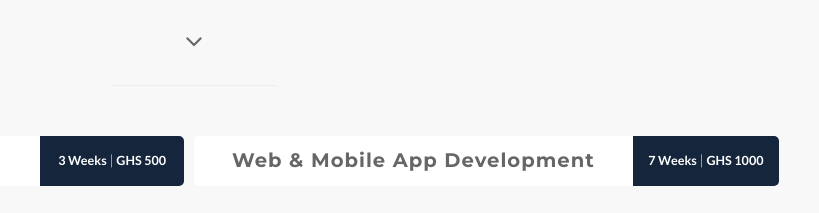
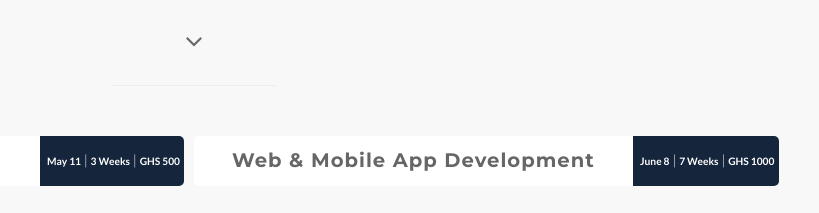
Before and after one commit to deone/thecodeschool, a plain HTML site: page index.html in a window 1280 px wide. Shown: the part 1703-1916 px from the top of the page, 446-1265 px from the left. Drawn offline with Linux system fonts and the light colour scheme.

Commit message:
Add start dates to course headers. Change payment options info.

```diff
--- a/css/style.css
+++ b/css/style.css
@@ -436,13 +436,13 @@ hr {
   margin-bottom: 0;
   font-size: 140%;
 }
-.course-header div {
+.course-header .duration-cost span {
+  font-weight: bold;
+  font-size: 73%;
+}
+.course-header .title, .course-header .duration-cost {
   height: 50px;
   padding-top: 14px;
-}
-.course-header div span {
-  font-weight: bold;
-  font-size: 90%;
 }
 .course-header .title {
   background-color: #fff;
@@ -450,6 +450,8 @@ hr {
   border-bottom-left-radius: 5px;
 }
 .course-header .duration-cost {
+  padding-left: 0.2em;
+  padding-right: 0;
   background-color: #15253C;
   border-top-right-radius: 5px;
   border-bottom-right-radius: 5px;
--- a/index.html
+++ b/index.html
@@ -186,7 +186,7 @@
                     <h3>Modern Web Frontend Development</h3>
                   </div>
                   <div class="duration-cost wow fadeInLeft col-sm-3 col-md-3">
-                    <span>3 Weeks</span> | <span>GHS 500</span>
+                    <span>May 11</span> | <span>3 Weeks</span> | <span>GHS 500</span>
                   </div>
                 </div>
                 <div class="row">
@@ -245,7 +245,7 @@
                     <h3>Web &amp; Mobile App Development</h3>
                   </div>
                   <div class="duration-cost wow fadeInRight col-sm-3 col-md-3">
-                    <span>7 Weeks</span> | <span>GHS 1000</span>
+                    <span>June 8</span> | <span>7 Weeks</span> | <span>GHS 1000</span>
                   </div>
                 </div>
                 <div class="row">
@@ -378,7 +378,7 @@
             developer beginners whose accreditation is their own skill.
             <br><br>
             <strong>What are my payment options?</strong><br>
-            For the Basic class, you would have to make full payment before classes start. For Advanced, you can pay in two instalments - half (500 GHS) before classes start and the balance before the end of the fourth week of class.
+            Payment for each class should be made in full before class commences.
           </div>
         </div>
       </div>
```
